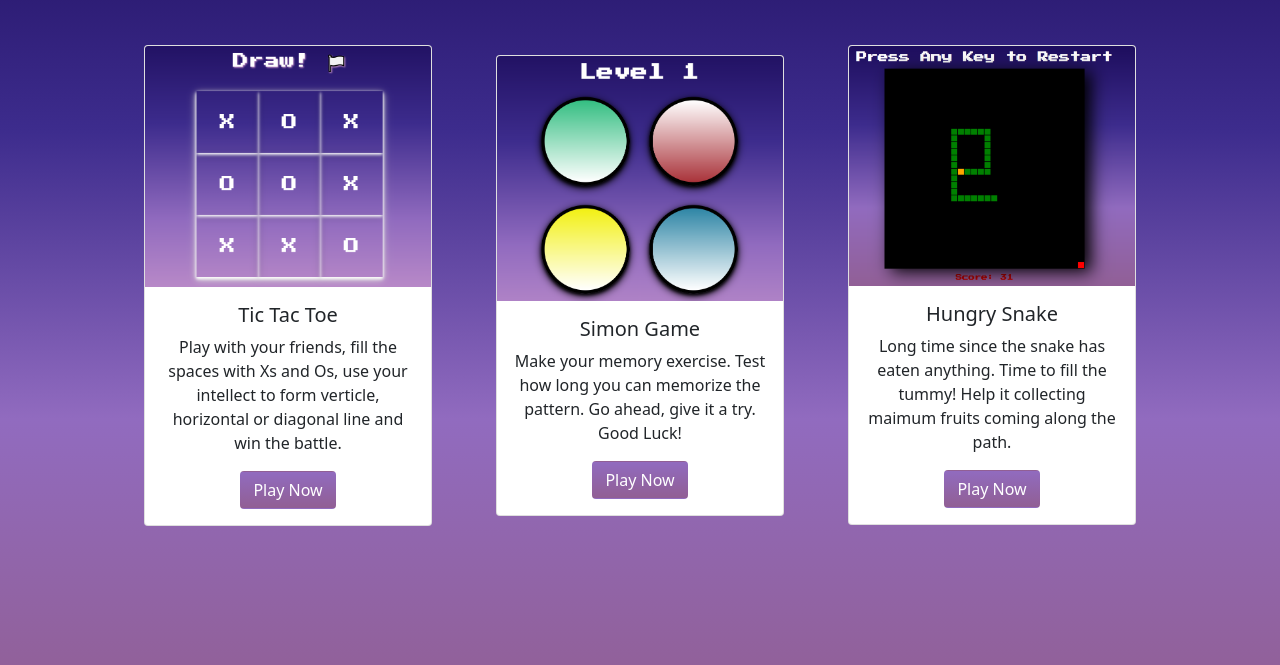
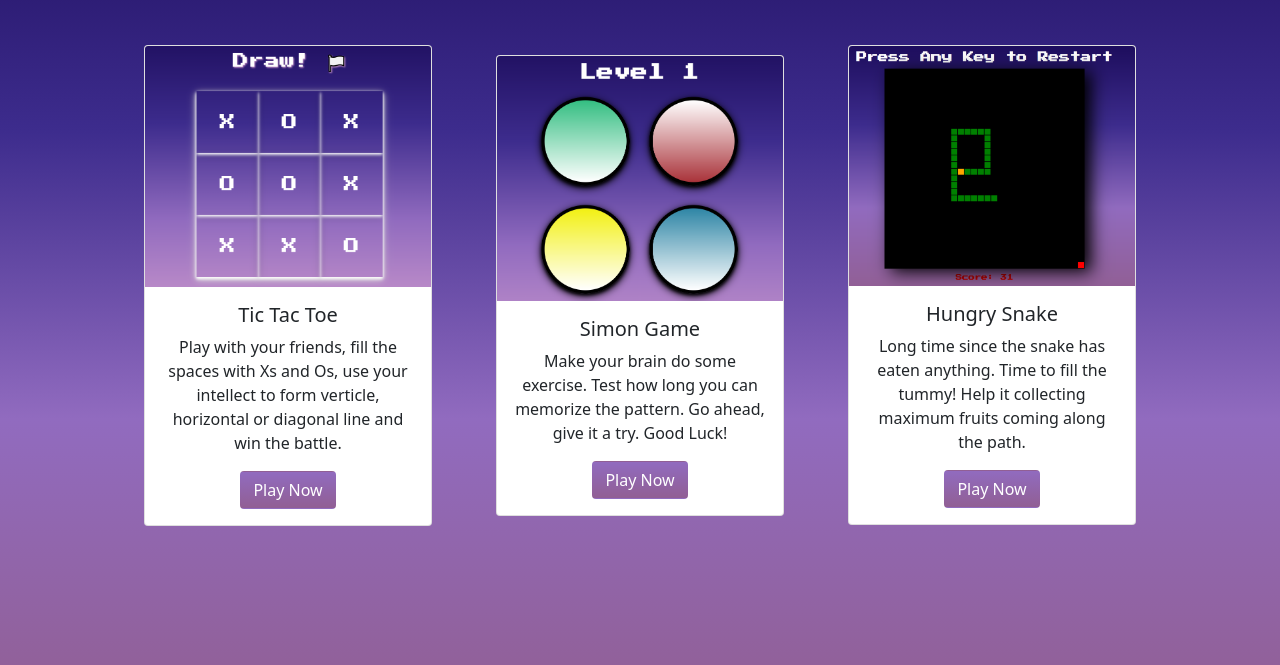
Before and after one commit to tiasaxena/Decompress, a plain HTML site: page index.html in a window 1280 px wide. Shown: the part 157-822 px from the top of the page. Drawn offline with nearby package versions, Linux system fonts and the light colour scheme.

Commit message:
Update index.html

```diff
--- a/index.html
+++ b/index.html
@@ -50,7 +50,7 @@
         <div class="card-body">
           <h5 class="card-title">Simon Game</h5>
           <p class="card-text">
-            Make your memory exercise. Test how long you can memorize the
+            Make your brain do some exercise. Test how long you can memorize the
             pattern. Go ahead, give it a try. Good Luck!
           </p>
           <a href="indexsimon.html" class="btn">Play Now</a>
@@ -64,7 +64,7 @@
           <h5 class="card-title">Hungry Snake</h5>
           <p class="card-text">
             Long time since the snake has eaten anything. Time to fill the
-            tummy! Help it collecting maimum fruits coming along the path.
+            tummy! Help it collecting maximum fruits coming along the path.
           </p>
           <a href="indexsnake.html" class="btn">Play Now</a>
         </div>
```
